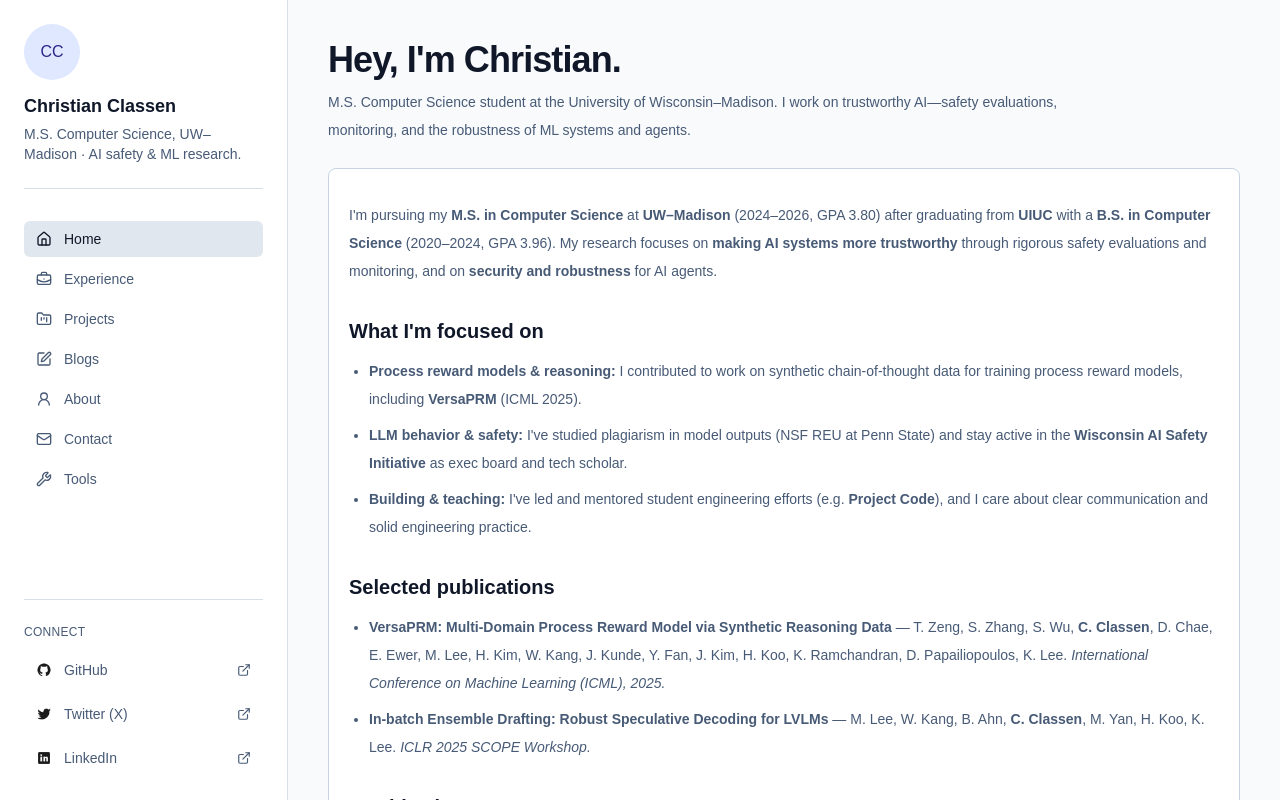
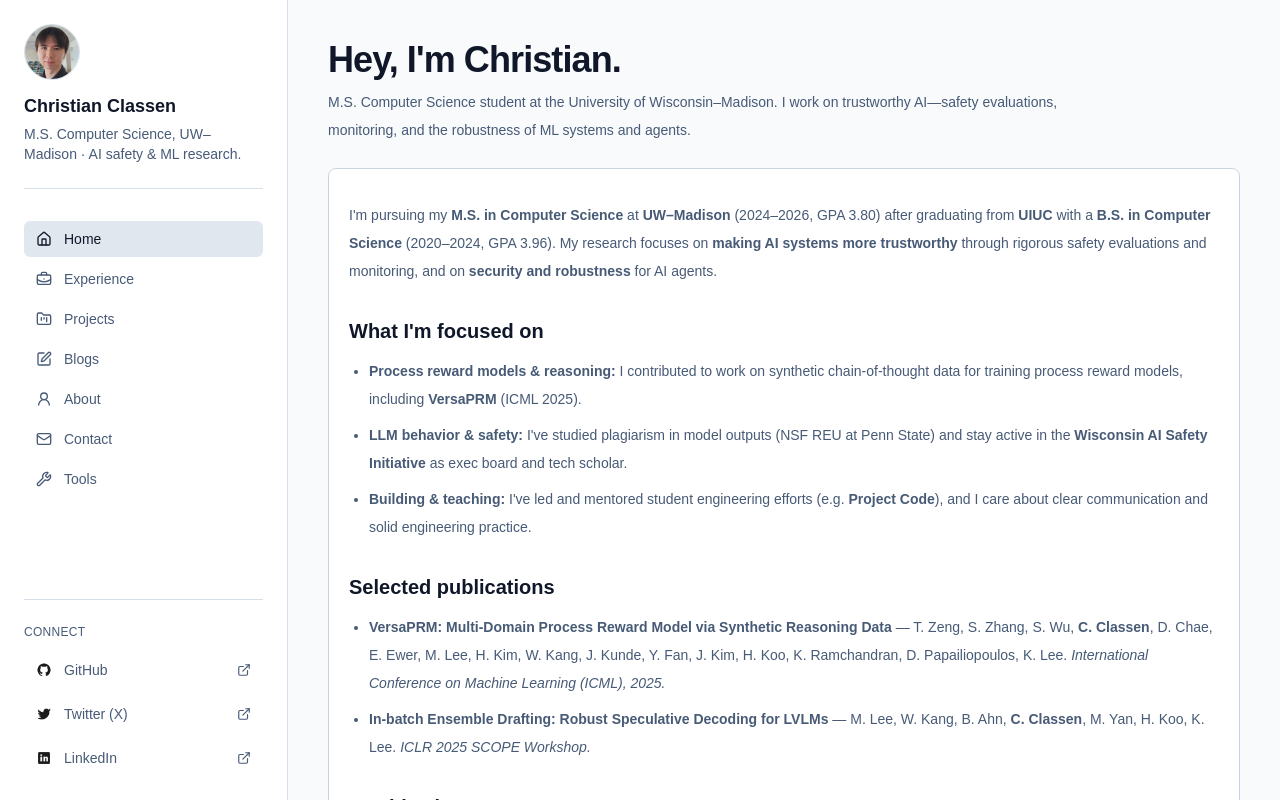
Before and after one commit to christian-egg/christian-egg.github.io, a Next.js app: page / in a window 1280 px wide. Built offline with nearby package versions, Linux system fonts and the light colour scheme.

Commit message:
Add profile picture to side bar

```diff
--- a/components/sidebar.tsx
+++ b/components/sidebar.tsx
@@ -75,8 +75,15 @@ export default function Sidebar() {
       <div className="flex h-full flex-col justify-between p-6">
         <div>
           <div className="mb-8 border-b border-sidebar-border pb-6">
-            <div className="mb-3 flex h-14 w-14 items-center justify-center rounded-full bg-accent text-accent-foreground">
-              CC
+            <div className="mb-3 h-14 w-14 shrink-0 overflow-hidden rounded-full border border-sidebar-border bg-muted">
+              <Image
+                src="/images/christian_pfp.jpg"
+                alt="Christian Classen"
+                width={56}
+                height={56}
+                className="h-full w-full object-cover"
+                priority
+              />
             </div>
             <p className="text-lg font-semibold text-foreground">Christian Classen</p>
             <p className="mt-1 text-sm text-muted-foreground">
```
Also changed, not shown: public/images/christian_pfp.jpg (added).
